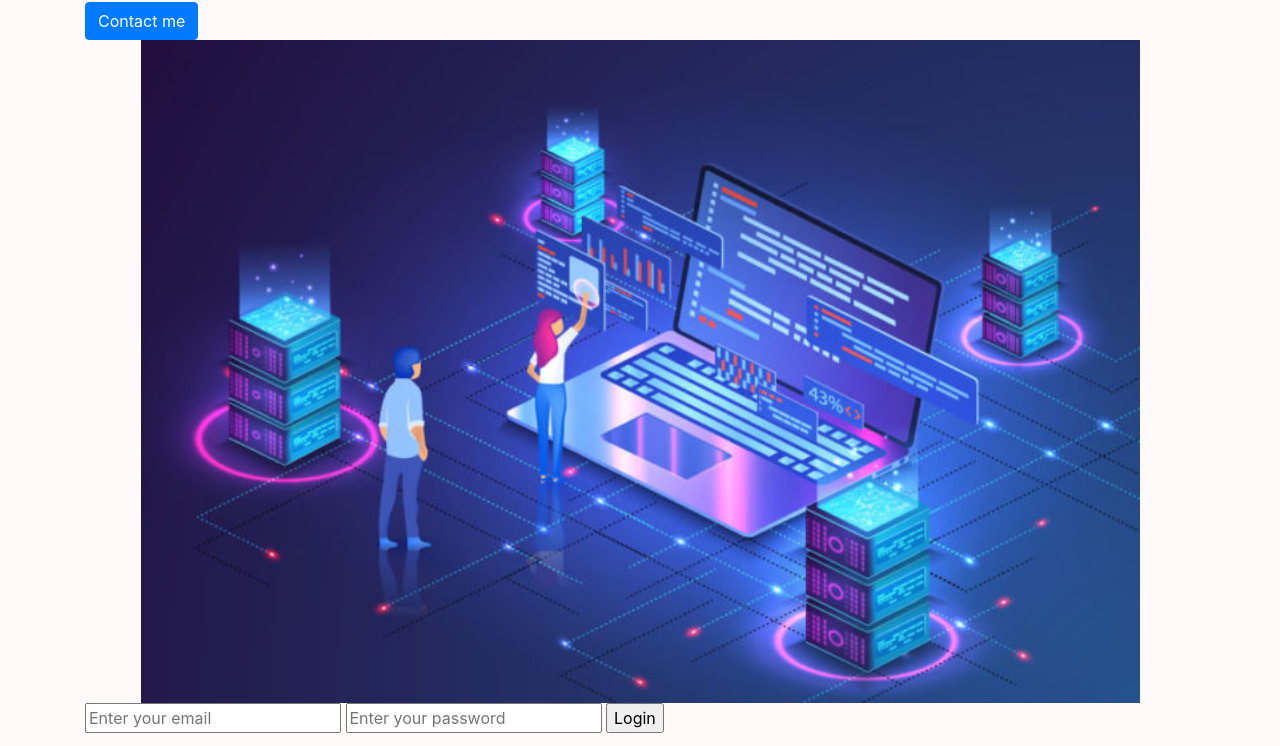
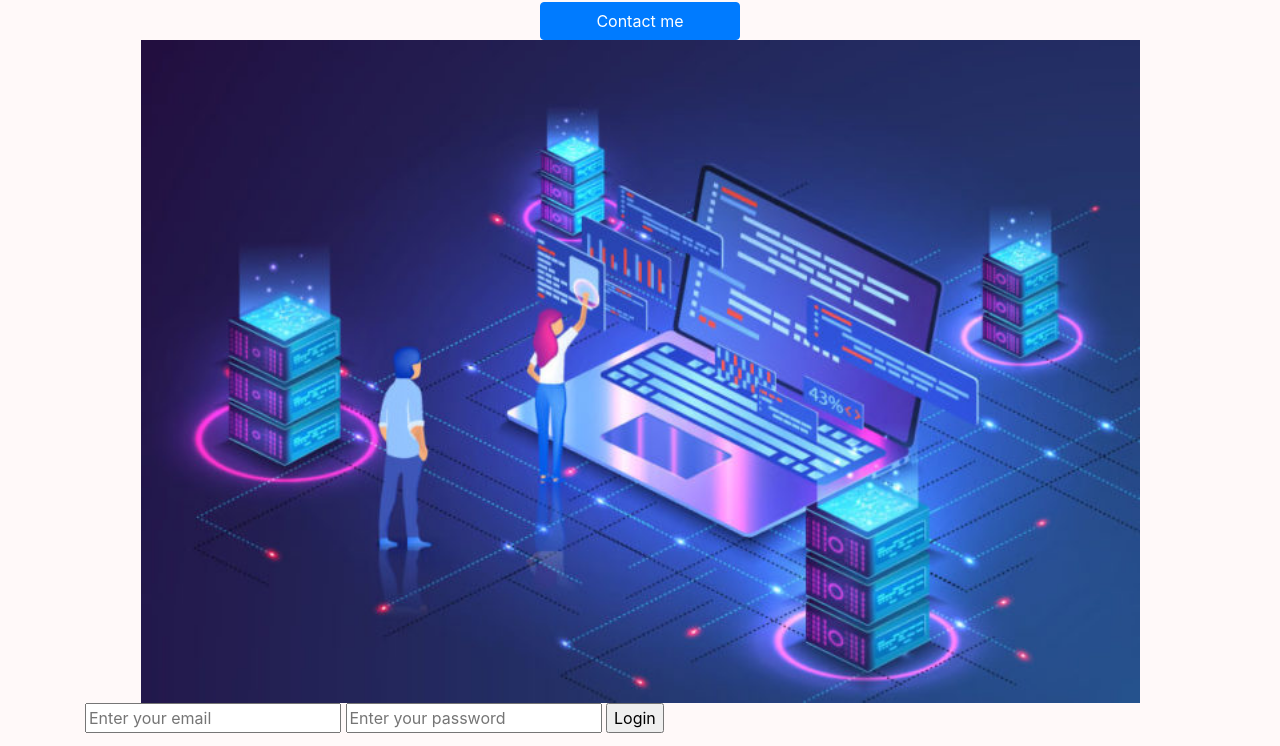
Before and after one commit to cbautista452/my-awsome-project, a plain HTML site: page index.html in a window 1280 px wide. Shown: the part 54-800 px from the top of the page. Drawn offline with nearby package versions, Linux system fonts and the light colour scheme.

Commit message:
change button size

```diff
--- a/style.css
+++ b/style.css
@@ -11,8 +11,8 @@ img {
   border-radious: 200px;
   display: block;
 }
-contact-btn {
+.btn-primary {
   display: block;
   margin: 0 auto;
-  width: 400px;
+  width: 200px;
 }
```
